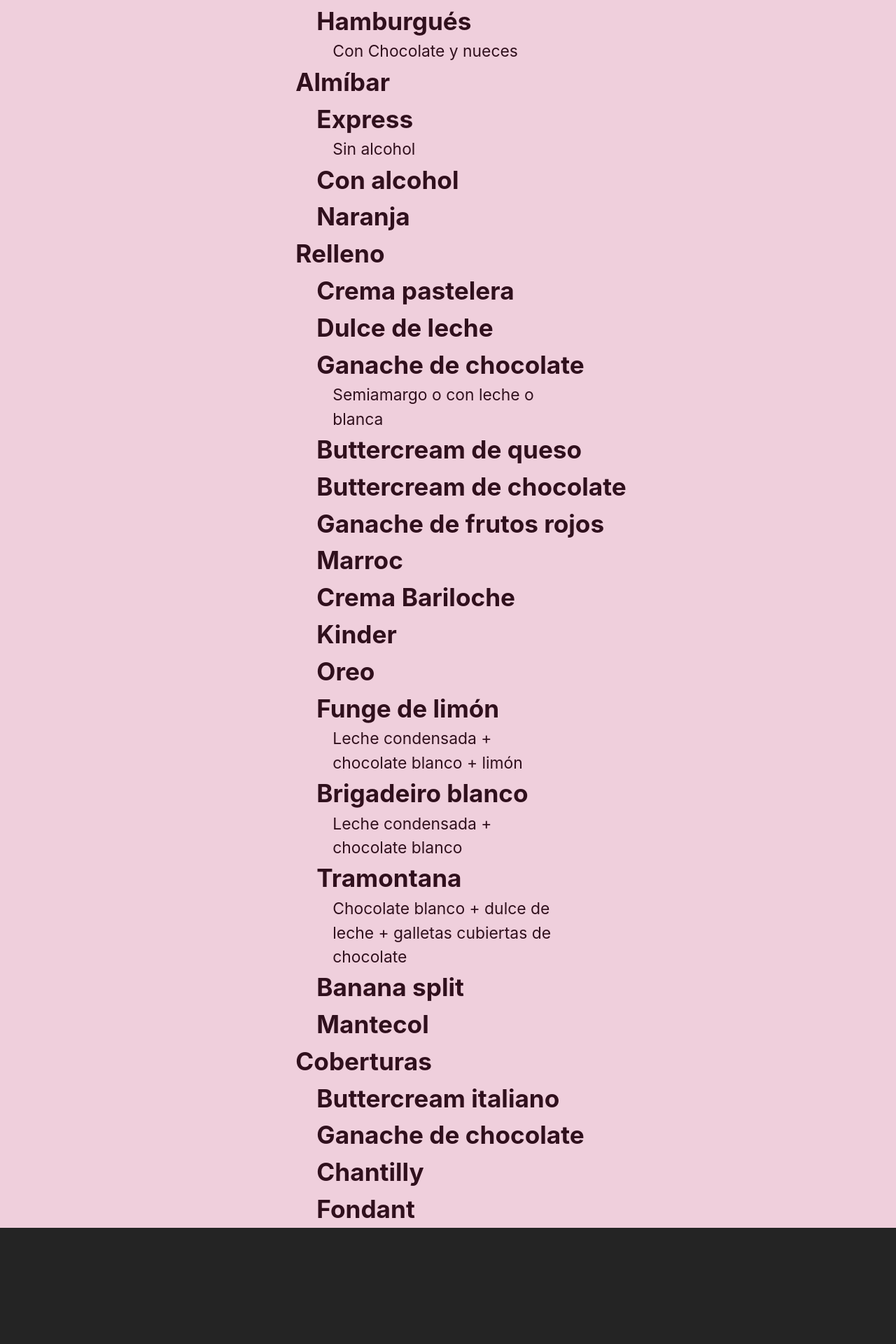
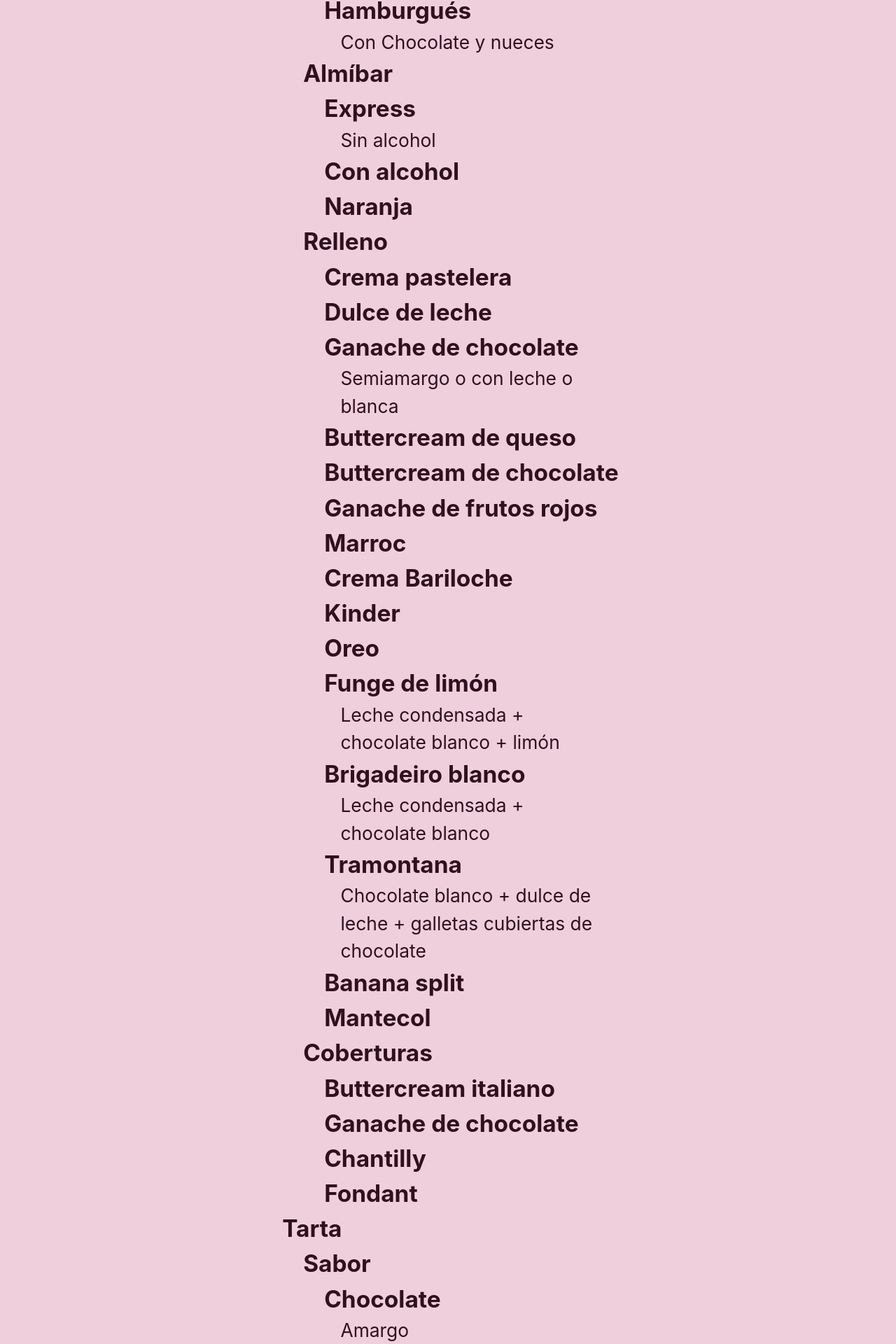
Before and after one commit to CrgioYalux/dolce, a React (Vite) app: page / in a window 1280 px wide. Shown: the part 559-2479 px from the top of the page at 70% size. Before the commit the page ends 2313 px from the top, so only its background shows below. Built offline with nearby package versions, Linux system fonts and the light colour scheme.

Commit message:
feat: display ordered menu in shopping cart menu

```diff
--- a/src/components/Menu/MenuList/MenuList.css
+++ b/src/components/Menu/MenuList/MenuList.css
@@ -1,5 +1,12 @@
 .MenuList {
+    --MenuList-font-size: 1em;
     --MenuList-left-offset: 2px;
+    --MenuList-color: var(--brand-color-l-lowest);
+    --MenuList-color--selection: var(--brand-color-l-highest);
+    --MenuList-background-color--selection: var(--brand-color-l-lowest);
+    --MenuList-background-color--hover: var(--brand-color-l-high);
+    --MenuList-background-color--added: var(--brand-color-l-low);
+    --MenuList-color--added: var(--brand-color-l-highest);
 }
 
 .MenuList,
@@ -11,46 +18,54 @@
     flex-direction: column;
     align-self: flex-start;
 
-    font-size: 1em;
-    color: var(--brand-color-l-lowest);
+    color: var(--MenuList-color);
 }
 
 .MenuList.--apply-offset > li {
     padding-left: calc(var(--MenuList-left-offset) * 1px);
 }
 
-.MenuListItem {
+.MenuList:not(.--read-only) > li > .MenuListItem {
     cursor: pointer;
     transition: background-color .25s ease;
 }
 
-.MenuListItem > .MenuListItem__title {
+.MenuListItem__title {
     position: relative;
     width: 100%;
-    font-size: 1em;
+    font-size: calc(var(--MenuList-font-size) * .95);
     padding-left: .2em;
 }
 
 .MenuListItem__description {
-    font-size: .65em;
+    font-size: calc(var(--MenuList-font-size) * .75);
     padding-left: calc(var(--MenuList-left-offset) * 1px);
+    width: 25ch;
+}
 
-    width: 25ch;
+.MenuListItem__title,
+.MenuListItem__description {
+    color: var(--MenuList-color);
 }
 
 .MenuListItem__title::selection,
 .MenuListItem__description::selection {
-    background-color: var(--brand-color-l-lowest);
-    color: var(--brand-color-l-highest);
+    background-color: var(--MenuList-background-color--selection);
+    color: var(--MenuList-color--selection);
 }
 
-.MenuList > li:hover > .MenuListItem:not(.--added) {
-    background-color: var(--brand-color-l-high);
+/* .MenuList:not(.--read-only) > li:hover > label.MenuListItem:not(.--added) { */
+.MenuList:not(.--read-only) > li:hover > .MenuListItem:not(.--added) {
+    background-color: var(--MenuList-background-color--hover);
 }
 
 label.MenuListItem.--added {
-    background-color: var(--brand-color-l-low);
-    color: var(--brand-color-l-highest);
+    background-color: var(--MenuList-background-color--added);
+}
+
+label.MenuListItem.--added > .MenuListItem__title,
+label.MenuListItem.--added > .MenuListItem__description {
+    color: var(--MenuList-color--added);
 }
 
 label.MenuListItem > input {
@@ -66,7 +81,7 @@ span.MenuListItem > .MenuListItem__title > .MenuListItem__check {
     height: 50%;
     aspect-ratio: 1;
 
-    fill: var(--brand-color-l-low);
+    fill: var(--MenuList-background-color--added);
 
     opacity: 1;
 }
--- a/src/components/Menu/MenuList/MenuOption.tsx
+++ b/src/components/Menu/MenuList/MenuOption.tsx
@@ -10,7 +10,11 @@ interface MenuOptionProps {
     };
 };
 
-const MenuOption: React.FC<MenuOptionProps> = ({ section, option, handlers }) => {
+const MenuOption: React.FC<MenuOptionProps> = ({
+    section,
+    option,
+    handlers
+}) => {
     const sectionFormatted = section.toLowerCase().split(' ').join('_');
     const titleFormatted = option.title.toLowerCase().split(' ').join('_');
     const id = `${sectionFormatted}_${titleFormatted}`;
--- /dev/null
+++ b/src/components/Menu/MenuList/ReadOnlyMenuItem.tsx
@@ -0,0 +1,26 @@
+import type { MenuItem } from "../../../providers/Menu/utils";
+
+interface ReadOnlyMenuOptionProps {
+    item: MenuItem;
+};
+
+const ReadOnlyMenuItem: React.FC<ReadOnlyMenuOptionProps> = ({ item }) => {
+    return (
+        <span
+        className='MenuListItem'
+        >
+            <strong
+            className='MenuListItem__title'
+            >
+            {item.title}
+            </strong>
+            {item.description &&
+                <small
+                className='MenuListItem__description'
+                >{item.description}</small>
+            }
+        </span>
+    );
+};
+
+export default ReadOnlyMenuItem;
--- a/src/components/Menu/MenuList/index.tsx
+++ b/src/components/Menu/MenuList/index.tsx
@@ -1,9 +1,49 @@
 import MenuSection from "./MenuSection";
 import MenuOption from "./MenuOption";
+import ReadOnlyMenuItem from "./ReadOnlyMenuItem";
 
 import type { MenuItem } from "../../../providers/Menu/utils";
 
 import './MenuList.css';
+
+interface ReadOnlyWalkProps {
+    list: MenuItem[];
+    className?: string;
+    offset: {
+        omitFirst: boolean;
+        increment: number;
+    };
+};
+
+const ReadOnlyWalk: React.FC<ReadOnlyWalkProps> = ({
+    list,
+    className,
+    offset
+}) => {
+    const listStyle = {
+        '--MenuList-left-offset': offset.increment
+    } as React.CSSProperties;
+
+    return (
+        <ul
+        className={`MenuList ${offset.omitFirst ? '' : '--apply-offset'} ${className ?? ''} --read-only`}
+        style={listStyle}
+        >
+        {list.map((item) => (
+            <li key={item.id}>
+                <ReadOnlyMenuItem item={item} />
+                {item.values &&
+                    <ReadOnlyWalk
+                    className={className}
+                    list={item.values}
+                    offset={{ omitFirst: false, increment: offset.increment }}
+                    />
+                }
+            </li>
+            ))}
+        </ul>
+    );
+};
 
 interface WalkProps {
     list: MenuItem[];
@@ -36,7 +76,7 @@ const Walk: React.FC<WalkProps> = ({
 
     return (
         <ul
-        className={`MenuList ${className ?? ''} ${offset.omitFirst ? '' : '--apply-offset'}`}
+        className={`MenuList ${offset.omitFirst ? '' : '--apply-offset'} ${className ?? ''}`}
         style={listStyle}
         >
             {list.map((item) => (
@@ -62,9 +102,10 @@ const Walk: React.FC<WalkProps> = ({
                         <Walk
                         list={item.values}
                         ids={[...ids, item.id]}
+                        section={item.title}
+                        className={className}
                         handlers={handlers}
                         offset={{ omitFirst: false, increment: offset.increment }}
-                        section={item.title}
                         />
                     }
                 </li>
@@ -77,6 +118,7 @@ interface MenuListProps {
     list: MenuItem[];
 
     className?: string;
+    readOnly?: boolean;
 
     handlers?: {
         onListItemClick?: (idsList: number[]) => void;
@@ -91,15 +133,14 @@ interface MenuListProps {
 const MenuList: React.FC<MenuListProps> = ({
     list,
     className,
+    readOnly = false,
     handlers,
     offset = { omitFirst: true, increment: 2 },
 }) => {
-    return <Walk
-            list={list}
-            className={className}
-            handlers={handlers}
-            offset={offset}
-            />;
+    return (readOnly
+        ? <ReadOnlyWalk list={list} className={className} offset={offset} />
+        : <Walk list={list} className={className} handlers={handlers} offset={offset} />
+    );
 };
 
 export default MenuList;
--- a/src/components/ShoppingCartMenu/ShoppingCartMenu.css
+++ b/src/components/ShoppingCartMenu/ShoppingCartMenu.css
@@ -7,3 +7,10 @@
 
     border-radius: 16px;
 }
+
+.ShoppingCartMenu__MenuList {
+    --MenuList-font-size: 1.5em;
+    --MenuList-color: var(--brand-color-l-highest);
+    --MenuList-color--selection: var(--brand-color-l-lowest);
+    --MenuList-background-color--selection: var(--brand-color-l-highest);
+}
--- a/src/components/ShoppingCartMenu/index.tsx
+++ b/src/components/ShoppingCartMenu/index.tsx
@@ -1,4 +1,5 @@
 import { useMenuContext } from '../../providers/Menu';
+import MenuList from '../Menu/MenuList';
 
 import './ShoppingCartMenu.css';
 
@@ -11,13 +12,12 @@ const ShoppingCartMenu: React.FC<ShoppingCartMenuProps> = ({ className }) => {
 
     return (
         <div className={`ShoppingCartMenu ${className ?? ''}`}>
-        {state.ordered.map((order, i) =>
-            <ul key={i}>
-                {order.map((item, j) =>
-                    <li key={`${i}${j}`}>{item.title}</li>
-                )}
-            </ul>
-        )}
+            <MenuList
+                list={state.ordered}
+                className='ShoppingCartMenu__MenuList'
+                readOnly={true}
+                offset={{ omitFirst: true, increment: 15 }}
+            />
         </div>
     );
 };
--- a/src/consts.ts
+++ b/src/consts.ts
@@ -238,6 +238,31 @@ const MENU: Menu = [
                 ]
             }
         ]
+    },
+    {
+        id: 1,
+        added: false,
+        isOption: false,
+        title: "Tarta",
+        description: "",
+        values: [
+            {
+                id: 0,
+                added: false,
+                isOption: false,
+                title: "Sabor",
+                description: "",
+                values: [
+                    {
+                        id: 0,
+                        added: false,
+                        isOption: true,
+                        title: "Chocolate",
+                        description: "Amargo",
+                    }
+                ]
+            }
+        ]
     }
 ];
 
--- a/src/providers/Menu/helpers.ts
+++ b/src/providers/Menu/helpers.ts
@@ -60,4 +60,59 @@ function switchMenuItemAdded(menu: MenuItem[] | undefined, idsList: number[]): M
     return walk(menu, idsList);
 }
 
-export { getMenuItem, switchMenuItemAdded };
+function fromIdsListToMenuItemList(menu: MenuItem[], idsList: number[]): MenuItem[] {
+    const out: MenuItem[] = [];
+
+    for (let i = 1; i <= idsList.length; i++) {
+        const menuItem = getMenuItem(menu, idsList.slice(0, i));
+        if (!menuItem) break;
+        const { values, ...rest } = menuItem;
+
+        out.push(rest);
+    }
+
+    return out;
+}
+
+function fromMenuItemListToMenu(ordered: MenuItem[]): MenuItem[] {
+    // [[0,1,1], [0,2,1]]
+    // [0: [1: [1], 2: [1]]]
+    if (!ordered.length) return [];
+    return [{
+        ...ordered[0],
+        values: [...(ordered[0].values ?? []), ...fromMenuItemListToMenu(ordered.slice(1))] as MenuItem[],
+    }];
+}
+
+function fromMenuItemListsToMenu(menuItemsLists: MenuItem[][]): MenuItem[] {
+    let out: MenuItem[] = [];
+
+    for (let i = 0; i < menuItemsLists.length; i++) {
+        const menu = fromMenuItemListToMenu(menuItemsLists[i]);
+        if (!menu.length) break;
+
+        let alreadyIn = false;
+
+        for (let j = 0; j < out.length; j++) {
+            if (out[j].id === menuItemsLists[i][0].id) {
+                const children = fromMenuItemListToMenu([out[j], ...menuItemsLists[i].slice(1)]);
+                if (!children.length) break;
+
+                alreadyIn = true;
+
+                out = out.map((item, index) => {
+                    if (index === j) return children[0];
+                    return item;
+                });
+
+                break;
+            }
+        }
+
+        if (!alreadyIn) out.push(menu[0]);
+    }
+
+    return out;
+}
+
+export { getMenuItem, switchMenuItemAdded, fromIdsListToMenuItemList, fromMenuItemListsToMenu };
--- a/src/providers/Menu/utils.ts
+++ b/src/providers/Menu/utils.ts
@@ -11,7 +11,7 @@ type Menu = MenuItem[];
 
 interface MenuState {
     menu: Menu;
-    ordered: MenuItem[][];
+    ordered: Menu;
 };
 
 interface MenuActions {
```
Also changed, not shown: src/providers/Menu/index.tsx (+15 -20 lines).
